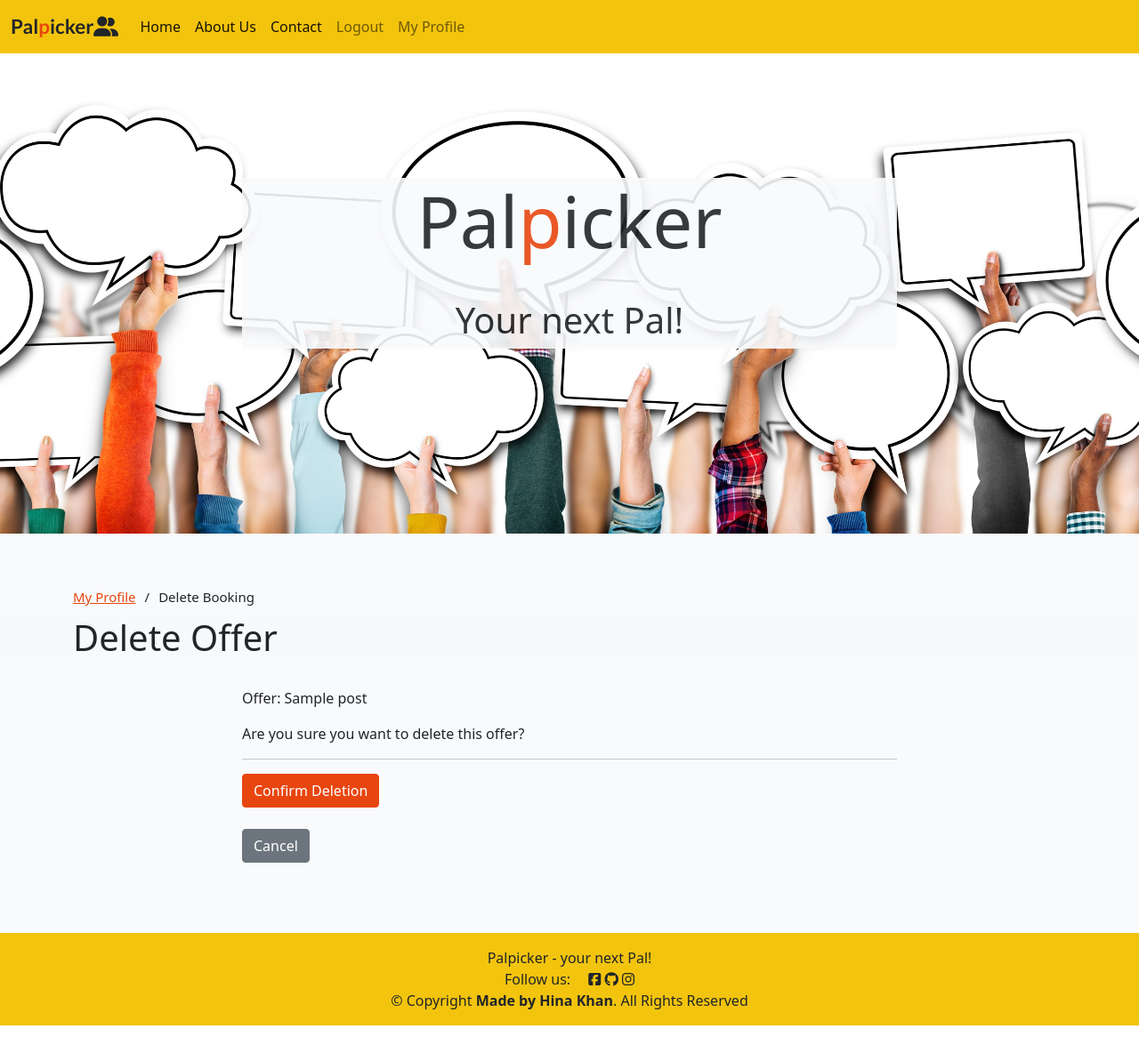
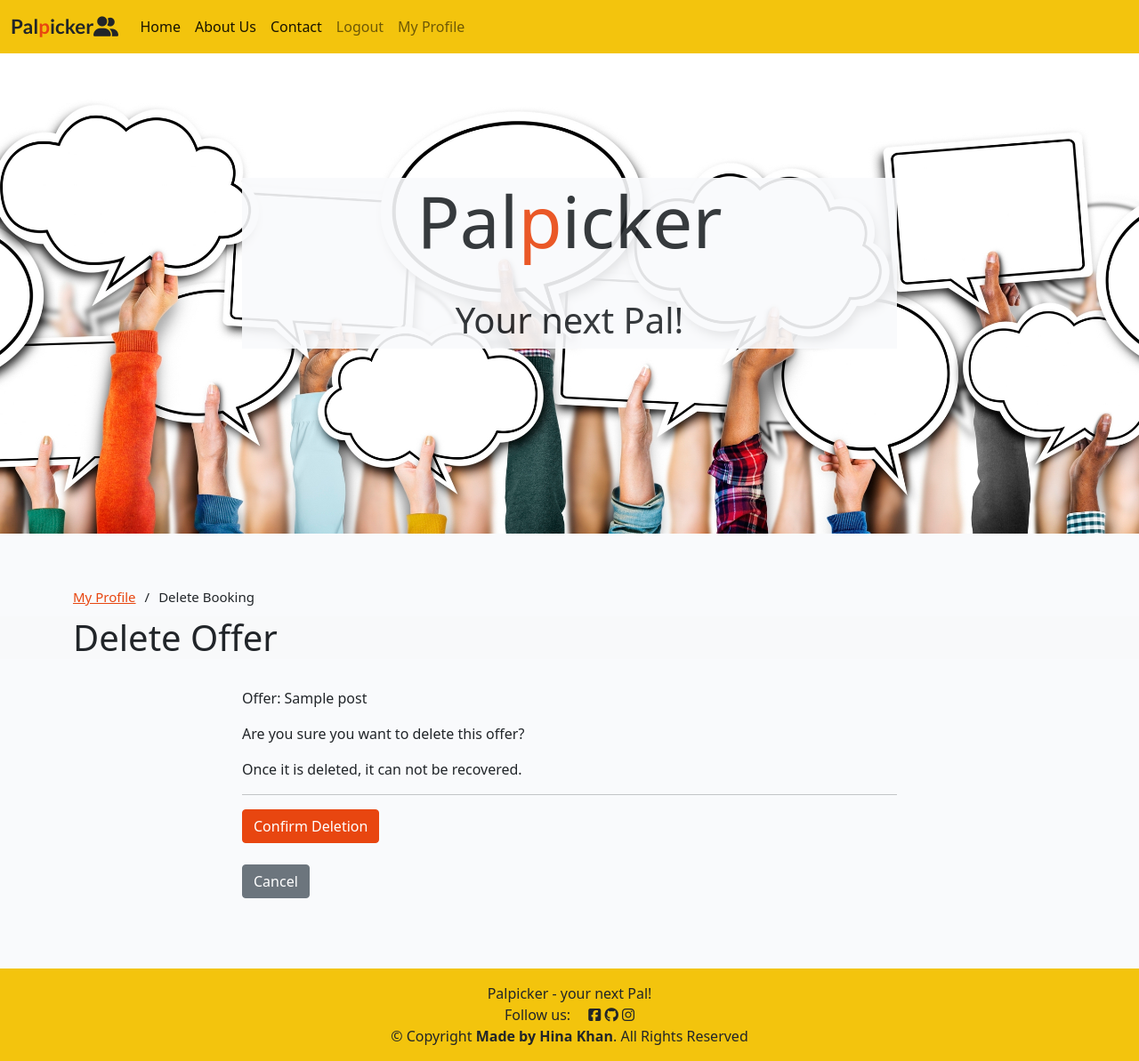
Before and after one commit to HinaKhan94/palpicker, a Django app: a page that uses templates/dashboard/delete_offer.html in a window 1280 px wide. Shown: the whole page at 89% size. Before the commit the page ends 1153 px from the top, so only its background shows below. Run offline with Django 3.2, Linux system fonts and the light colour scheme; a user stored in the database is signed in; tables that the repository leaves empty hold one stand-in row (values such as "Sample post"); some libraries are stand-ins or nearby versions.

```diff
--- a/static/js/script.js
+++ b/static/js/script.js
@@ -5,7 +5,7 @@ const OfferModal = new bootstrap.Modal(document.getElementById('offerModal'));
 window.addEventListener('DOMContentLoaded', () => {
     myModal.show();
     OfferModal.show();
-    console.log('modal clicked')
+    console.log('modal clicked');
 });
 
 function hideRequestButton() {
--- a/templates/dashboard/delete_offer.html
+++ b/templates/dashboard/delete_offer.html
@@ -31,6 +31,7 @@
                     {% csrf_token %}
                     <p>Offer: {{ offer.title }}</p>
                     <p>Are you sure you want to delete this offer?</p>
+                    <p>Once it is deleted, it can not be recovered.</p>
                     <hr>
                     <button type="submit" class="btn btn-danger">Confirm Deletion</button>
                     <br>
```
Also changed, not shown: README.md, static/media/hero-image.jpg (deleted), static/media/hero.jpg, 1 other file.
